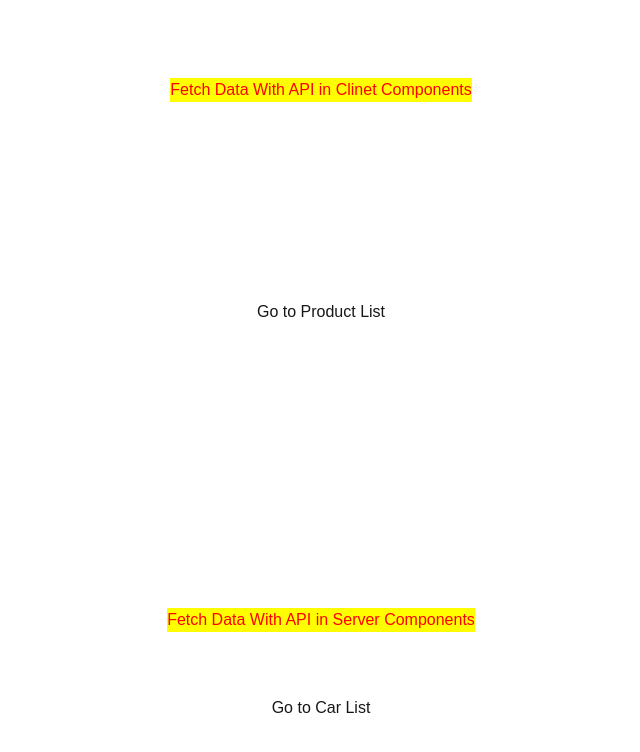
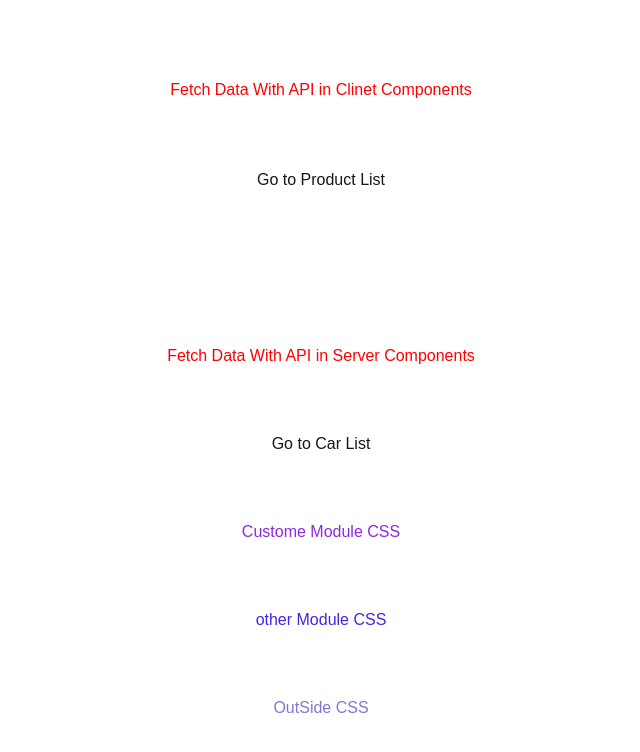
Before and after one commit to priyalgoti07/nextjs, a Next.js app: page / in a window 1280 px wide. Shown: the top 752 px of the page, without its empty margins (319-959 px from the left). Built offline with nearby package versions, Linux system fonts and the light colour scheme.

Commit message:
style folder in outside file add

```diff
--- /dev/null
+++ b/src/app/custom.module.css
@@ -0,0 +1,3 @@
+.main{
+    color: blueviolet;
+}
--- a/src/app/globals.css
+++ b/src/app/globals.css
@@ -21,5 +21,5 @@ body {
 }
 h1{
   color: red;
-  background-color: yellow;
+  /* background-color: yellow; */
 }
--- /dev/null
+++ b/src/app/other.module.css
@@ -0,0 +1,3 @@
+.main{
+    color: rgb(71, 36, 224);
+}
--- a/src/app/page.js
+++ b/src/app/page.js
@@ -2,6 +2,10 @@
 import Link from 'next/link';
 import './globals.css'
 import { useRouter } from 'next/navigation';
+import customes from "./custom.module.css";
+import other from './other.module.css';
+// import outside from '@/app/style/outside.module.css'
+import outside from '../app/style/outside.module.css'
 export default function Home() {
   const router = useRouter()
 
@@ -28,6 +32,9 @@ export default function Home() {
         onClick={() => navigation('/about')}>
         Go About Page through Button Tage
       </button> */}
+      <h1 className={customes.main}>Custome Module CSS</h1>
+      <h1 className={other.main}>other Module CSS</h1>
+      <h3 className={outside.main}>OutSide CSS</h3>
     </div>
   );
 }
--- /dev/null
+++ b/src/app/style/outside.module.css
@@ -0,0 +1,3 @@
+.main{
+    color: rgb(131, 117, 212);
+}
```
